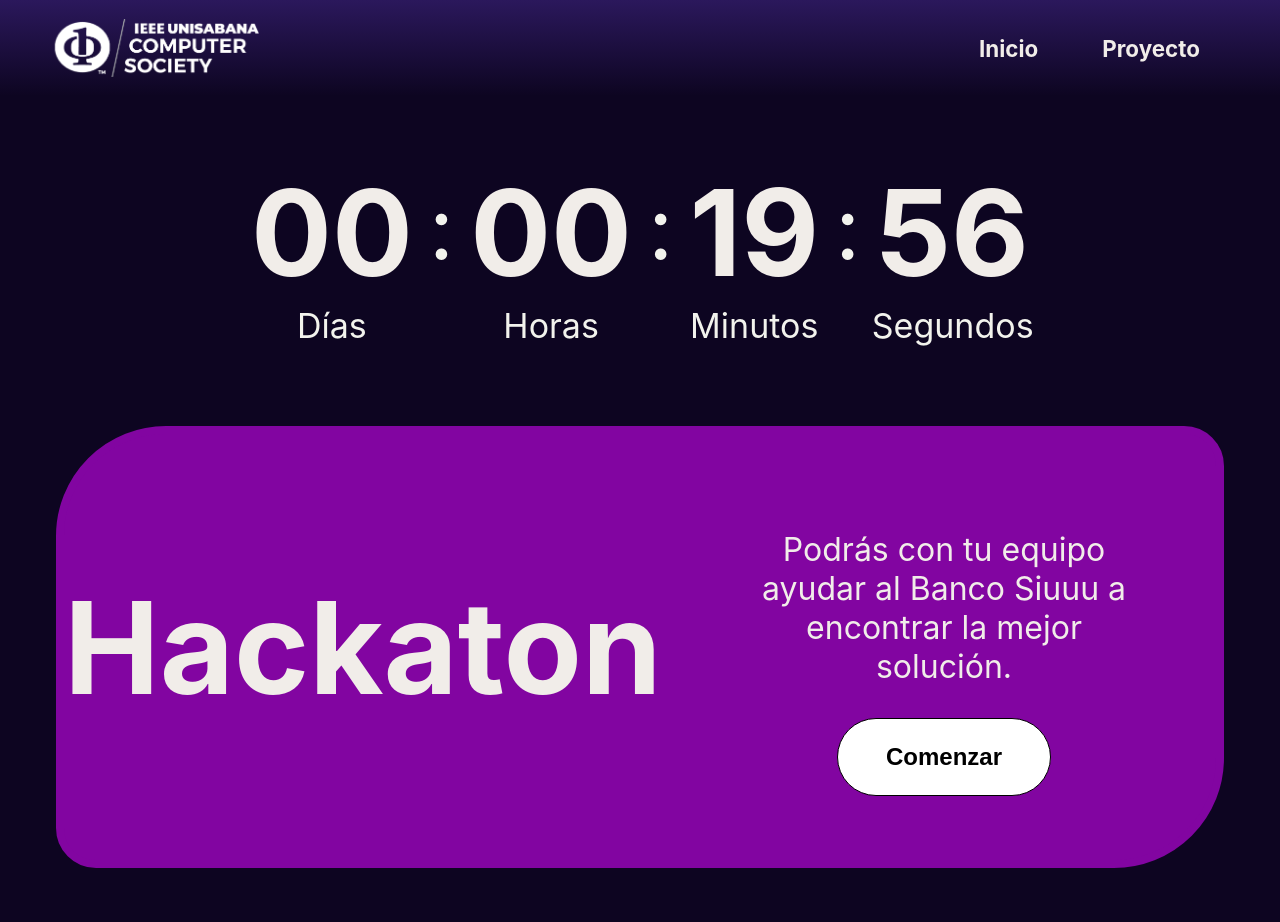
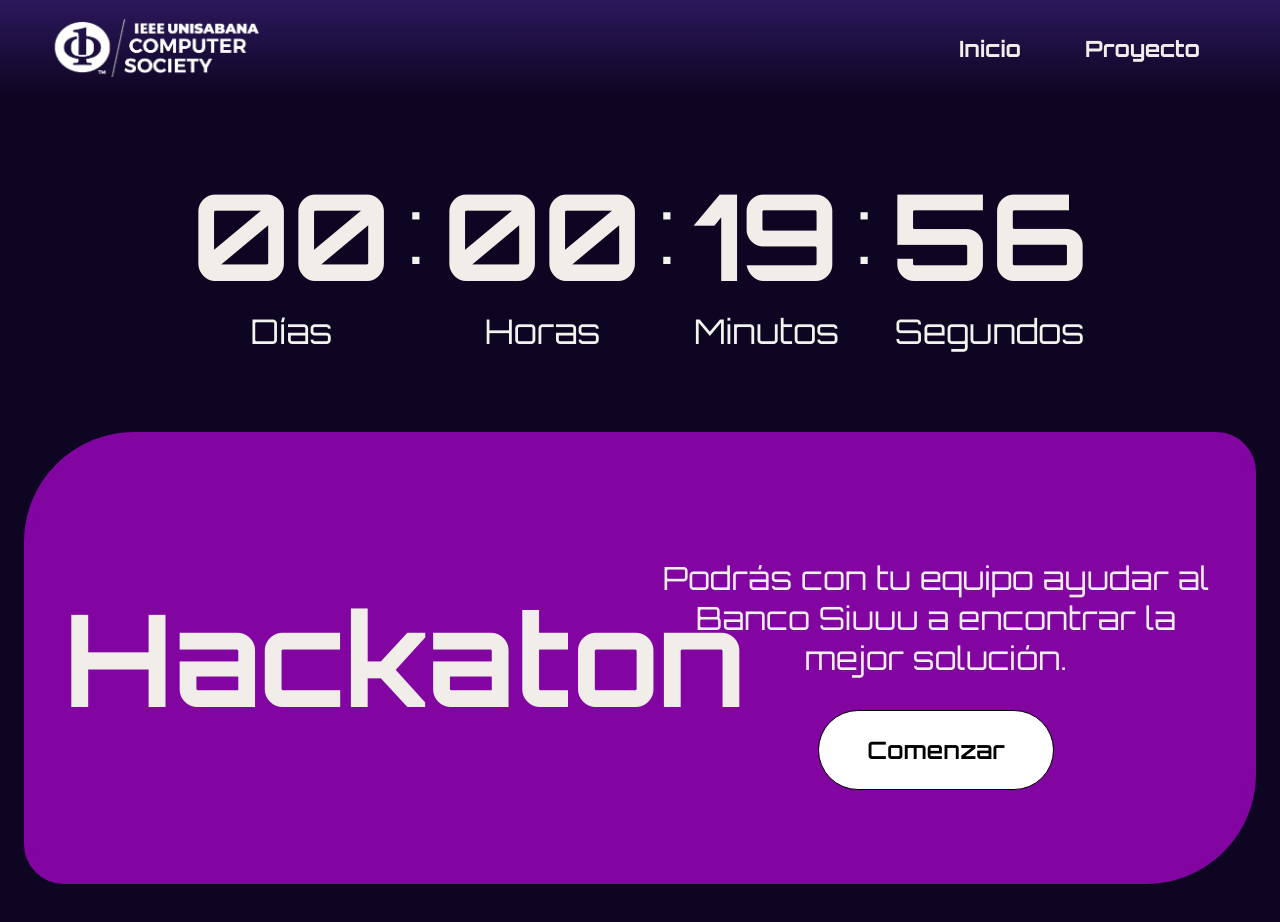
Before and after one commit to Dap20040812/hackaton, a React (Vite) app: page / in a window 1280 px wide. Shown: the top 922 px of the page. Built offline with nearby package versions, Linux system fonts and the light colour scheme.

Commit message:
set new font family

```diff
--- a/src/components/common/CommonStyle.jsx
+++ b/src/components/common/CommonStyle.jsx
@@ -15,15 +15,17 @@
     flex-direction: row;
     align-items: center;
     justify-content: center;
-    gap: 2em;
+    gap: 1em;
     width: 90%;
     margin-top: 5em;
     background-color: ${PrimaryColor};
     border: 8px solid ${PrimaryColor};
     border-radius: 110px 40px;
     margin-bottom: 3em;
+    padding: 2em;
     @media (max-width: 1000px){
         flex-direction: column;
+        padding: 0;
     }
 
     p {
@@ -55,12 +57,18 @@
     flex-direction: column;
     align-items: center;
     justify-content: center;
-    padding: 2em;
     text-align: center;
 
     h2{
         font-size: 2em;
         text-align: center;
+    }
+
+    @media (max-width: 1000px){
+        p{
+            font-size: 1.5em;
+            text-align: center;
+        }
     }
 `
 
@@ -83,6 +91,7 @@
     transition: all 0.3s ease-in-out;
     border: 1px solid black;
     box-shadow: 0 0 0 0 black;
+    font-family: Orbitron;
 
     &:hover {
         transform: translateY(-4px) translateX(-2px);
@@ -98,5 +107,6 @@
     a {
         text-decoration: none;
         color: black;
+        font-family: Orbitron;
     }
 `
--- a/src/components/home/HomeStyle.jsx
+++ b/src/components/home/HomeStyle.jsx
@@ -6,15 +6,17 @@
     flex-direction: row;
     align-items: center;
     justify-content: center;
-    gap: 2em;
+    gap: 1em;
     width: 90%;
     margin-top: 5em;
     background-color: ${PrimaryColor};
     border: 8px solid ${PrimaryColor};
     border-radius: 110px 40px;
     margin-bottom: 3em;
+    padding: 2em;
     @media (max-width: 1000px){
         flex-direction: column;
+        padding: 0;
     }
 
     p {
@@ -46,12 +48,18 @@
     flex-direction: column;
     align-items: center;
     justify-content: center;
-    padding: 2em;
     text-align: center;
 
     h2{
         font-size: 2em;
         text-align: center;
+    }
+
+    @media (max-width: 1000px){
+        p{
+            font-size: 1.5em;
+            text-align: center;
+        }
     }
 `
 export const Button = styled.button`
@@ -65,6 +73,7 @@
     transition: all 0.3s ease-in-out;
     border: 1px solid black;
     box-shadow: 0 0 0 0 black;
+    font-family: Orbitron;
 
     &:hover {
         transform: translateY(-4px) translateX(-2px);
--- a/src/index.css
+++ b/src/index.css
@@ -1,5 +1,7 @@
+@import url('https://fonts.googleapis.com/css2?family=Lato:ital,wght@0,100;0,300;0,400;0,700;0,900;1,100;1,300;1,400;1,700;1,900&family=Orbitron:wght@400..900&display=swap');
+
 :root {
-  font-family: Inter, system-ui, Avenir, Helvetica, Arial, sans-serif;
+  font-family: Orbitron;
   background: "#0D0521";
 }
 
```
